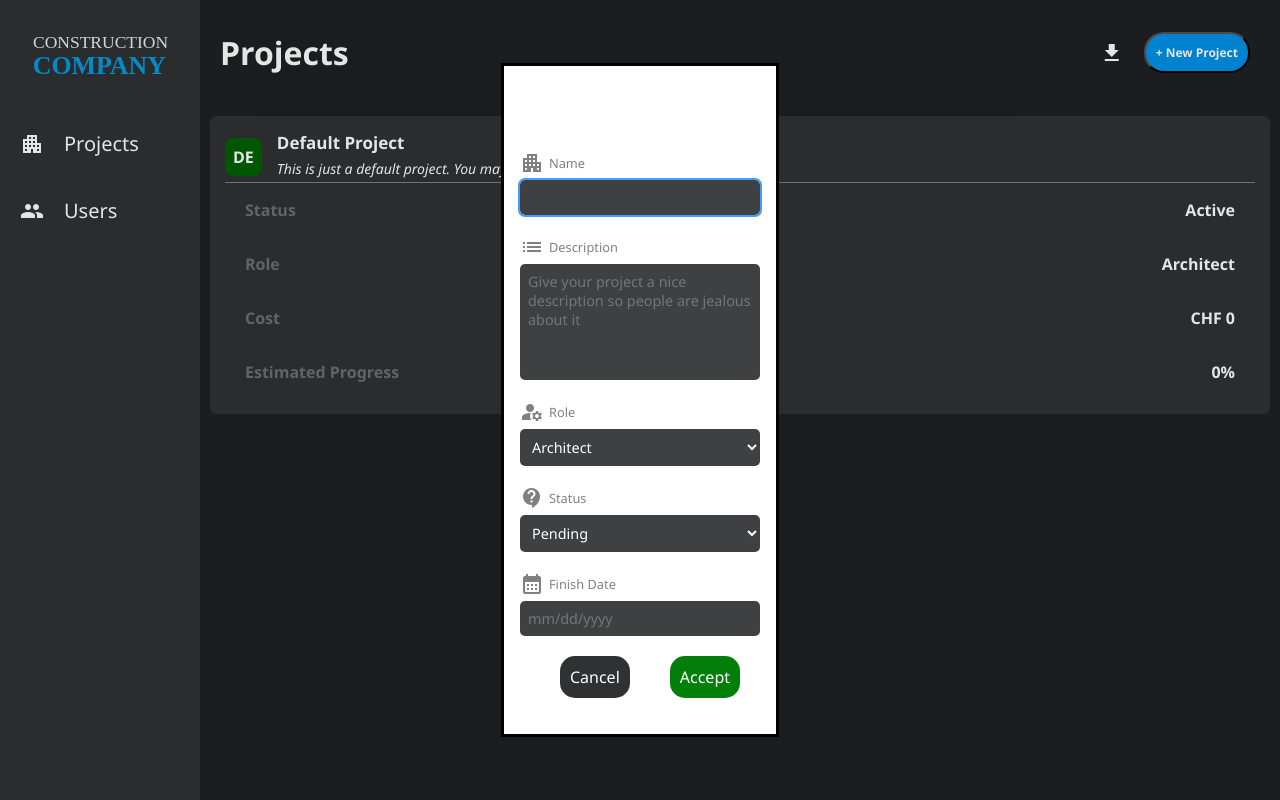
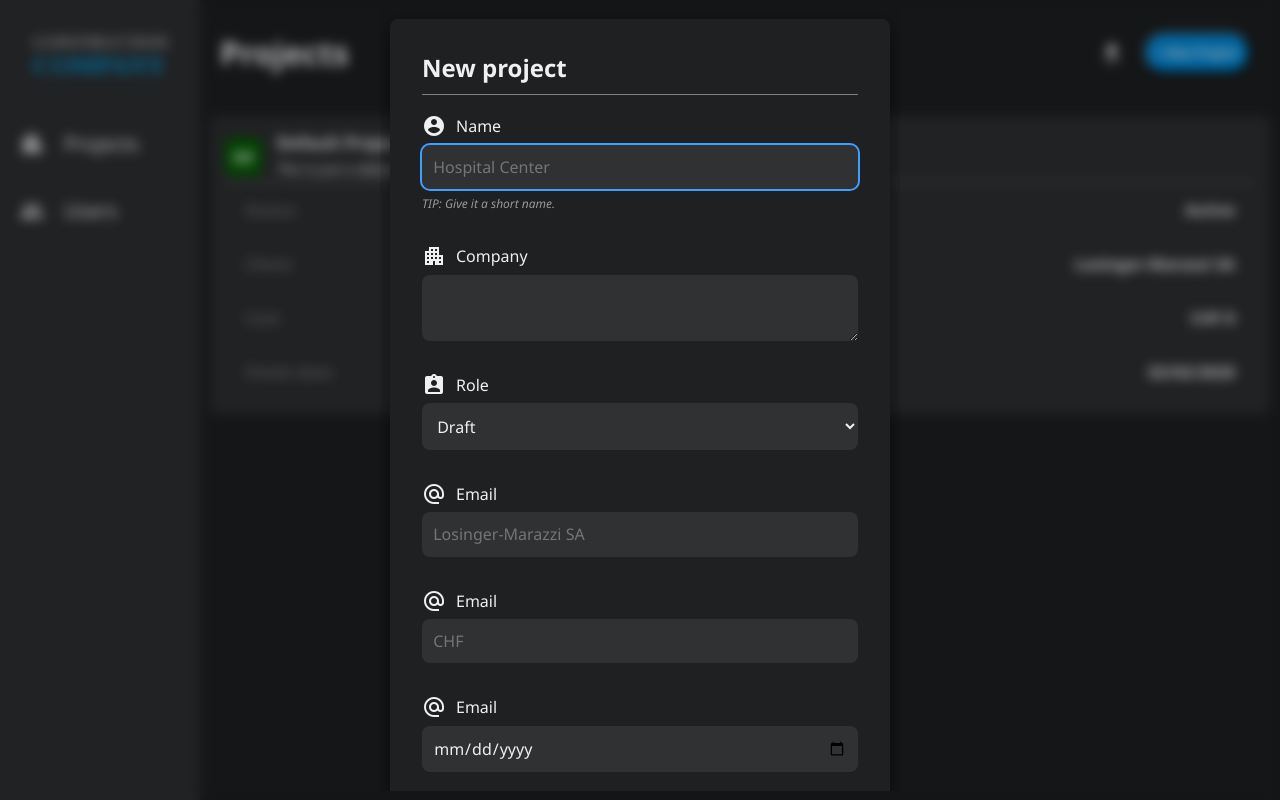
Before and after one commit to Zdeniso/Static-Website-Challenge, a website built with Vite: page pages/index.html in a window 1280 px wide. Both pictures are taken after a click on the button "+ New Project". Built offline with nearby package versions, Linux system fonts and the light colour scheme.

Commit message:
Fix modal form opening

```diff
--- a/pages/index.html
+++ b/pages/index.html
@@ -61,16 +61,16 @@
                                 <p>Active</p>
                         </div>
                         <div class="project-card__values">
-                            <p class="project-card__criteria">Role</p>
-                            <p>Architect</p>
+                            <p class="project-card__criteria">Client</p>
+                            <p>Losinger-Marazzi SA</p>
                         </div>
                         <div class="project-card__values">
                             <p class="project-card__criteria">Cost</p>
                             <p>CHF 0</p>
                         </div>
                         <div class="project-card__values">
-                            <p class="project-card__criteria">Estimated Progress</p>
-                            <p>0%</p>
+                            <p class="project-card__criteria">Finish date</p>
+                            <p>02/02/2020</p>
                         </div>
                     </div>
                 </section>
@@ -228,47 +228,67 @@
     <!-- ===============================================-->
     <!-- MODAL - NEW PROJECT -->
     <!-- ===============================================-->
-    <dialog id="new-project-dialog-area">
-        <form id="new-project-form-area">
-            <h2 id="form__main-title">New Project</h2>
-            <hr class="greyline_separator" />
-            <div id="form__content">
-                <section class="form__section">
-                    <label class="form__title-section" for="description"><span class="material-icons">apartment</span>Name</label>
-                    <input class="form__answers" id="description" type="text" maxlength="200"/>
-                </section>
-                <section class="form__section">
-                    <label class="form__title-section" for="project-description"><span class="material-icons">list</span>Description</label>
-                    <textarea id="project-description" class="form__answers" maxlength="400"
-                    placeholder="Give your project a nice description so people are jealous about it"></textarea>
-                </section>
-                <section class="form__section">
-                    <label class="form__title-section" for="project-role"><span class="material-icons">manage_accounts</span>Role</label>
-                    <select class="form__answers" id="project-role">
-                        <option>Architect</option>
-                        <option>CVCSE</option>
-                        <option>Structural</option>
-                        <option>Electrical Engineer</option>
-                        <option>Client</option>
-                    </select>
-                </section>
-                <section class="form__section">
-                    <label class="form__title-section" for="project-progress"><span class="material-icons">contact_support</span>Status</label>
-                    <select class="form__answers" id="project-progress">
-                        <option>Pending</option>
-                        <option>In Progress</option>
-                        <option>Completed</option>
-                        <option>Archived</option>
-                    </select>
-                </section>
-                <section class="form__section">
-                    <label class="form__title-section" for="project-finish-date"><span class="material-icons">calendar_month</span>Finish Date</label>
-                    <input class="form__answers" id="project-finish-date" placeholder="mm/dd/yyyy" type="datetime"/>
-                </section>
-            </div>
-            <div id="form__footer">
-                <button id="new-project-cancel-button">Cancel</button>
-                <button id="new-project-accept-button">Accept</button>
+    <dialog class="dialog-for-forms" id="new-project-dialog-area">
+        <form class="common-form" id="new-project-form-area">
+            <h1>New project</h1>
+            <label for="project-name">
+                <div class="title-zone">
+                    <span class="material-icons">account_circle</span>
+                    <span class="label-title">Name</span>
+                </div>
+                <input id="project-name" name="project-name" type="text" placeholder="Hospital Center" required />
+                <small>TIP: Give it a short name.</small>
+            </label>
+
+            <label for="project-description">
+                <div class="title-zone">
+                    <span class="material-icons">apartment</span>
+                    <span class="label-title">Company</span>
+                </div>
+                    <textarea id="project-description" name="project-description" type="text" required></textarea>
+            </label>
+
+            <label for="project-status">
+                <div class="title-zone">
+                    <span class="material-icons">assignment_ind</span>
+                    <span class="label-title">Role</span>
+                </div>
+                <select id="project-status" name="project-status">
+                    <option>Draft</option>
+                    <option>On-hold</option>
+                    <option>Under review</option>
+                    <option>Completed</option>
+                    <option>Cancelled</option>
+                </select>
+            </label>
+
+            <label for="project-client">
+                <div class="title-zone">
+                    <span class="material-icons">alternate_email</span>
+                    <span class="label-title">Email</span>
+                </div>
+                <input id="project-client" name="project-client" type="text" placeholder="Losinger-Marazzi SA" required />
+            </label>
+
+            <label for="project-cost">
+                <div class="title-zone">
+                    <span class="material-icons">alternate_email</span>
+                    <span class="label-title">Email</span>
+                </div>
+                <input id="project-cost" name="project-cost" type="number" placeholder="CHF" required />
+            </label>
+
+            <label for="project-finish-date">
+                <div class="title-zone">
+                    <span class="material-icons">alternate_email</span>
+                    <span class="label-title">Email</span>
+                </div>
+                <input id="project-finish-date" name="project-finish-date" type="date" required />
+            </label>
+
+            <div class="form-actions">
+                <button id="button_cancel-new-project" type="button" class="btn cancel">Cancel</button>
+                <button type="submit" class="btn accept">Accept</button>
             </div>
         </form>
     </dialog>
@@ -277,8 +297,8 @@
     <!-- ===============================================-->
     <!-- MODAL - NEW USERS -->
     <!-- ===============================================-->
-    <dialog id="new-user-dialog-area">
-        <form id="new-user-form-area">
+    <dialog class="dialog-for-forms" id="new-user-dialog-area">
+        <form class="common-form" id="new-user-form-area">
             <h1>New user</h1>
             <label>
                 <div class="title-zone">
@@ -325,8 +345,8 @@
             </label>
 
             <div class="form-actions">
-                <button id="cancel-button" type="button" class="btn cancel">Cancel</button>
-                <button id="accept-button" type="submit" class="btn accept">Accept</button>
+                <button id="button_cancel-new-user" type="button" class="btn cancel">Cancel</button>
+                <button type="submit" class="btn accept">Accept</button>
             </div>
         </form>
     </dialog>
@@ -338,7 +358,7 @@
 <!--
 <script>
   window.addEventListener("DOMContentLoaded", () => {
-    document.getElementById("dialog_error-user-already-exist")?.showModal();
+    document.getElementById("new-project-dialog-area")?.showModal();
   });
 </script>
 -->
--- a/src/interaction/assert-element.ts
+++ b/src/interaction/assert-element.ts
@@ -1,5 +1,5 @@
 import { assertContainerElement, assertFormElement, assertButtonElement, assertDialogElement } from "./functions/domChecks.ts"
-import { addUserForm, cancelButton, addUserButton, addUserDialog, userListUI, errorUserDialog,
+import { addUserForm, cancelNewUserButton, addUserButton, addUserDialog, userListUI, errorUserDialog,
     gotItButton, exportUsersListButton, importUsersListButton, usersNav, projectsNav,
     projectsCardsPage, projectDetailsPage, usersPage, newProjectButton, newProjectDialog,
     newProjectForm, cancelNewProjectButton } from "./getelement.ts"
@@ -23,7 +23,7 @@ export const vUsersPage = assertContainerElement(usersPage);
 export const vAddUserDialog = assertDialogElement(addUserDialog);
 export const vAddUserForm = assertFormElement(addUserForm);
 export const vAddUserButton = assertButtonElement(addUserButton);
-export const vCancelButton = assertButtonElement(cancelButton);
+export const vCancelNewUserButton = assertButtonElement(cancelNewUserButton);
 export const vUserListUI = assertContainerElement(userListUI);
 export const vExportUsersListButton = assertButtonElement(exportUsersListButton);
 export const vImportUsersListButton = assertButtonElement(importUsersListButton);
--- a/src/interaction/constants.ts
+++ b/src/interaction/constants.ts
@@ -7,7 +7,7 @@ export const ID_PROJECTS_CARDS_PAGE: string = "projects-cards-page";
 export const ID_NEW_PROJECT_BUTTON : string = "new-project__button";
 export const ID_NEW_PROJECT_DIALOG : string = "new-project-dialog-area";
 export const ID_NEW_PROJECT_FORM : string = "new-project-form-area";
-export const ID_CANCEL_NEW_PROJECT_BUTTON : string = "new-project-cancel-button";
+export const ID_CANCEL_NEW_PROJECT_BUTTON : string = "button_cancel-new-project";
 
 // Project's Details Page
 export const ID_PROJECT_DETAILS_PAGE: string = "project-details-page";
@@ -17,7 +17,7 @@ export const ID_USERS_PAGE: string = "users-page";
 export const ID_DIALOG: string = "new-user-dialog-area";
 export const ID_FORM: string = "new-user-form-area";
 export const ID_ADD_USER_BUTTON: string = "add-user-button";
-export const ID_CANCEL_BUTTON: string = "cancel-button";
+export const ID_CANCEL_NEW_USER_BUTTON: string = "button_cancel-new-user";
 export const ID_USER_LIST: string = "users-list";
 export const ID_EXPORT_USERS_BUTTON: string = "export-userlist-btn";
 export const ID_IMPORT_USERS_BUTTON: string = "import-userlist-btn";
--- a/src/interaction/getelement.ts
+++ b/src/interaction/getelement.ts
@@ -1,4 +1,4 @@
-import { ID_FORM, ID_CANCEL_BUTTON, ID_ADD_USER_BUTTON, ID_DIALOG, ID_USER_LIST,
+import { ID_FORM, ID_CANCEL_NEW_USER_BUTTON, ID_ADD_USER_BUTTON, ID_DIALOG, ID_USER_LIST,
   ID_ERROR_DIALOG, ID_GOTIT_BUTTON, ID_EXPORT_USERS_BUTTON, ID_IMPORT_USERS_BUTTON,
   ID_USERS_NAV, ID_PROJECTS_NAV, ID_PROJECTS_CARDS_PAGE, ID_PROJECT_DETAILS_PAGE,
   ID_USERS_PAGE, ID_NEW_PROJECT_BUTTON, ID_NEW_PROJECT_DIALOG, ID_NEW_PROJECT_FORM,
@@ -6,7 +6,7 @@ import { ID_FORM, ID_CANCEL_BUTTON, ID_ADD_USER_BUTTON, ID_DIALOG, ID_USER_LIST,
 } from "./constants"
 
 export const addUserForm = document.getElementById(ID_FORM) as HTMLFormElement | null;
-export const cancelButton = document.getElementById(ID_CANCEL_BUTTON) as HTMLButtonElement | null;
+export const cancelNewUserButton = document.getElementById(ID_CANCEL_NEW_USER_BUTTON) as HTMLButtonElement | null;
 export const addUserButton = document.getElementById(ID_ADD_USER_BUTTON) as HTMLButtonElement | null;
 export const addUserDialog = document.getElementById(ID_DIALOG) as HTMLDialogElement | null;
 export const userListUI = document.getElementById(ID_USER_LIST) as HTMLElement | null; // (C)
--- a/src/interaction/pages/projects-page/modal_project_form/modal_open-and-close.ts
+++ b/src/interaction/pages/projects-page/modal_project_form/modal_open-and-close.ts
@@ -2,10 +2,9 @@ import { vNewProjectButton, vCancelNewProjectButton, vNewProjectDialog } from ".
 
 vNewProjectButton.addEventListener("click", () => {
     vNewProjectDialog.showModal()
-    console.log("Le formulaire s'est bien ouvert")
 })
 
-vCancelNewProjectButton.addEventListener("click", () => {
+vCancelNewProjectButton.addEventListener("click", (e) => {
+    e.preventDefault();
     vNewProjectDialog.close();
-    console.log("Le formulaire a bien été fermé")
 })
--- a/src/interaction/pages/user-page/modal_user-form/modal_open-and-close.ts
+++ b/src/interaction/pages/user-page/modal_user-form/modal_open-and-close.ts
@@ -1,9 +1,9 @@
-import { vAddUserButton, vCancelButton, vAddUserDialog } from "../../../assert-element.ts";
+import { vAddUserButton, vCancelNewUserButton, vAddUserDialog } from "../../../assert-element.ts";
 
 vAddUserButton.addEventListener("click", () => {
     vAddUserDialog.showModal()
 })
 
-vCancelButton.addEventListener("click", () => {
+vCancelNewUserButton.addEventListener("click", () => {
     vAddUserDialog.close();
 });
--- a/src/styles/pages/users-page/components/form_add-user.css
+++ b/src/styles/pages/common/components/form_add-element.css
@@ -1,5 +1,5 @@
 /* DIALOG */
-#new-user-dialog-area {
+.dialog-for-forms {
     padding: 10px;
     border-style: none;
     background: none;
@@ -8,39 +8,40 @@
 }
 
 /* Arrière-plan flouté lors de l'ouverture du <dialog> */
-#new-user-dialog-area::backdrop {
+.dialog-for-forms::backdrop {
     background-color: rgba(0, 0, 0, 0.3); /* voile semi-transparent noir */
     backdrop-filter: blur(6px); /* flou sur l’arrière-plan */
 }
 
 /* ========== FORMULAIRE PRINCIPAL ========= */
-#new-user-form-area {
+.common-form {
     display: flex;
     flex-direction: column;
+    flex-wrap: nowrap;
     gap: 1.2rem; /* espace entre chaque champ */
     padding: 2rem;
-    background-color: var(--background-colorblue100); /* gris foncé */
+    background-color: var(--background-color100); /* gris foncé */
     color: #f0f0f0; /* texte clair */
     border-radius: 8px; /* coins arrondis */
     box-shadow: 0 6px 20px rgba(0, 0, 0, 0.5); /* ombre portée pour surélever */
   }
 
 /* Titre du formulaire */
-#new-user-form-area h1 {
+.common-form h1 {
     margin: 0;
     font-size: 1.5rem;
     padding-bottom: 10px;
     border-bottom: 1px solid grey;
 }
 
-#new-user-form-area > label {
+.common-form > label {
     display: flex;
     flex-direction: column;
     gap: 0.4rem; /* espace entre titre, input et description */
     margin-bottom: 0.8rem;
 }
 
-#new-user-form-area .title-zone {
+.common-form .title-zone {
     display: flex;
     align-items: center;
     gap: 10px;
@@ -52,8 +53,10 @@
 }
 
 /* Zones de saisie : input, textarea, select */
-input, select {
-    background-color: var(--background-colorblue150); /* gris légèrement plus clair que le fond */
+.dialog-for-forms .common-form input,
+.dialog-for-forms .common-form select,
+.dialog-for-forms .common-form textarea {
+    background-color: var(--background-color200); /* gris légèrement plus clair que le fond */
     border: none;
     padding: 0.7rem; /* espace intérieur confortable */
     border-radius: 8px;
@@ -62,12 +65,14 @@ input, select {
 }
 
 /* Bordure colorée lorsqu’un champ est actif */
-input:focus, select:focus {
+.dialog-for-forms .common-form input:focus,
+.dialog-for-forms .common-form textarea:focus,
+.dialog-for-forms .common-form select:focus {
     outline: 2px solid #3f9eff; /* bleu clair en focus */
 }
 
 /* Petits textes d’aide (sous le champ "Name") */
-#new-user-form-area small {
+.common-form small {
     font-size: 0.75rem;
     font-style: italic;
     color: #999; /* gris clair pour contraste discret */
@@ -82,41 +87,3 @@ input:focus, select:focus {
     gap: 1rem; /* espace entre les boutons */
     margin-top: 1rem;
 }
-
-/* ========== STYLE DES BOUTONS ========= */
-
-.btn {
-    padding: 0.7rem 1.4rem; /* hauteur et largeur du bouton */
-    font-size: 1rem;
-    border: none;
-    border-radius: 8px;
-    cursor: pointer;
-    transition: background 0.2s ease; /* effet de survol fluide */
-}
-
-.btn:active {
-  transform: scale(0.95);
-}
-
-/* Bouton "Cancel" (neutre) */
-.btn.cancel {
-    background-color: transparent;
-    color: #999;
-}
-
-.btn.cancel:hover {
-    text-decoration: underline; /* effet visuel au survol */
-    scale: 1.1;
-}
-
-/* Bouton "Accept" (action principale) */
-.btn.accept {
-    background-color: #1fb141; /* vert vif */
-    color: white;
-    font-weight: bold;
-}
-
-.btn.accept:hover {
-    background-color: #148b32; /* vert plus foncé au survol */
-    scale: 1.1;
-}
--- a/src/styles/pages/projects-cards-page/components/new-project-form.css
+++ /dev/null
@@ -1,92 +0,0 @@
-#projects-page-dialog-area {
-    width: clamp(300px, 60%, 500px);
-    background-color: var(--background-color200);
-    border-radius: 10px;
-    border-style: hidden;
-}
-
-#projects-page-dialog-area::backdrop {
-    background-color: rgba(0,0,0,0.5);
-    backdrop-filter: blur(3px);
-}
-
-#form__content {
-    display: flex;
-    flex-direction: column;
-    align-items: stretch;
-    flex-wrap: nowrap;
-}
-
-.form__section {
-    display: flex;
-    flex-direction: column;
-    align-items: stretch;
-}
-
-#form__main-title {
-    color: var(--font-color);
-    margin: 5px 0px;
-}
-
-.form__title-section {
-    display: flex;
-    gap: 5px;
-    align-items: center;
-    color: grey;
-    font-size: 0.8rem;
-    margin-top: 20px;
-    margin-bottom: 5px;
-}
-
-.form__answers {
-    background-color: var(--background-color300);
-    border-radius: 5px;
-    border-style: hidden;
-    color:var(--font-color);
-    font-size: 0.9rem;
-    padding: 8px;
-    margin: 0;
-}
-
-#project-description {
-    resize: none;
-    min-height: 100px;
-}
-
-#form__footer {
-    display: flex;
-    justify-content: right;
-    gap: 20px;
-    padding: 10px;
-    margin: 10px;
-}
-
-#new-project-cancel-button {
-    background-color: var(--background-color200);
-    border-radius: 15px;
-    padding: 10px;
-    margin-left: 20px;
-    font-size: 1rem;
-    color: var(--font-color);
-    border-style: hidden;
-}
-
-#new-project-cancel-button:hover {
-    background-color: var(--background-color300);
-    cursor: pointer;
-}
-
-#new-project-accept-button {
-    background-color: var(--background-color-green100);
-    border-radius: 15px;
-    padding: 10px;
-    margin-left: 20px;
-    font-size: 1rem;
-    color: var(--font-color);
-    border-style: hidden;
-}
-
-#new-project-accept-button:hover {
-    background-color: var(--background-color-green200);
-    cursor: pointer;
-}
--- a/src/styles/pages/projects-cards-page/styles.css
+++ /dev/null
@@ -1,16 +0,0 @@
-:root {
-    --font-color: white;
-    --background-color100: #1E2022;
-    --background-color200: #2F3133;
-    --background-color300: #3e4042;
-    --background-color400: #737577;
-    --background-color-green100: #017F09;
-    --background-color-green200: #33a53b;
-    --font-size-main-title: 1rem;
-  }
-
-.greyline_separator {
-  border: none;
-  border-top: 1px solid rgba(255, 255, 255, 0.1); /* clair et discret */
-  margin: 5px 0px;
-}
```
Also changed, not shown: src/interaction/classes/project.ts (+10 -10 lines), src/interaction/classes/projectsmanager.ts (+14 -13 lines), src/interaction/pages/projects-page/modal_project_form/modal_submission.ts (+19 -0 lines), src/styles/app.css (+6 -8 lines), src/styles/pages/common/components/button_accept-cancel.css (added, +38 -0 lines), src/styles/variables.css (+8 -1 lines), src/styles/pages/project-details-page/page_project-details.css (renamed from src/styles/pages/project-details-page/project-details-page.css), src/styles/pages/projects-cards-page/page_projects-cards.css (renamed from src/styles/pages/projects-cards-page/projects-cards-page.css), src/styles/pages/users-page/components/modal_error-user-already-exist.css (renamed from src/styles/pages/users-page/components/error_user-already-exist.css), src/styles/pages/users-page/page_users-display.css (renamed from src/styles/pages/users-page/users-page-display.css).
